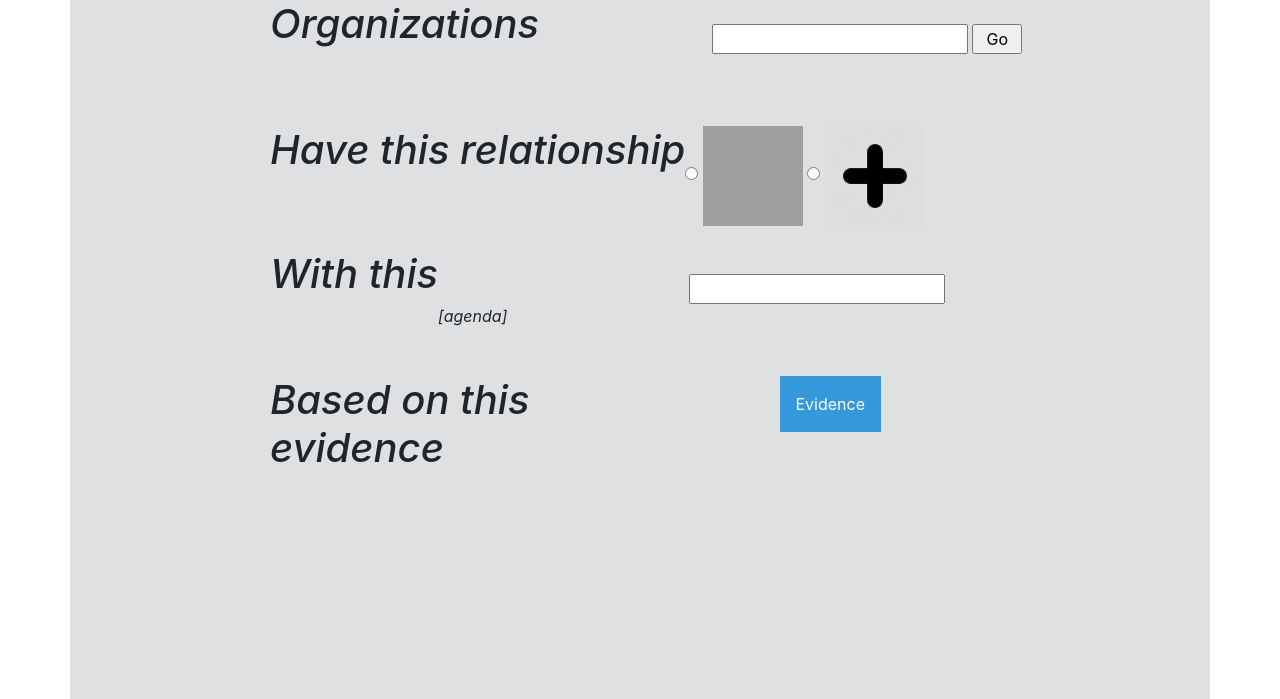
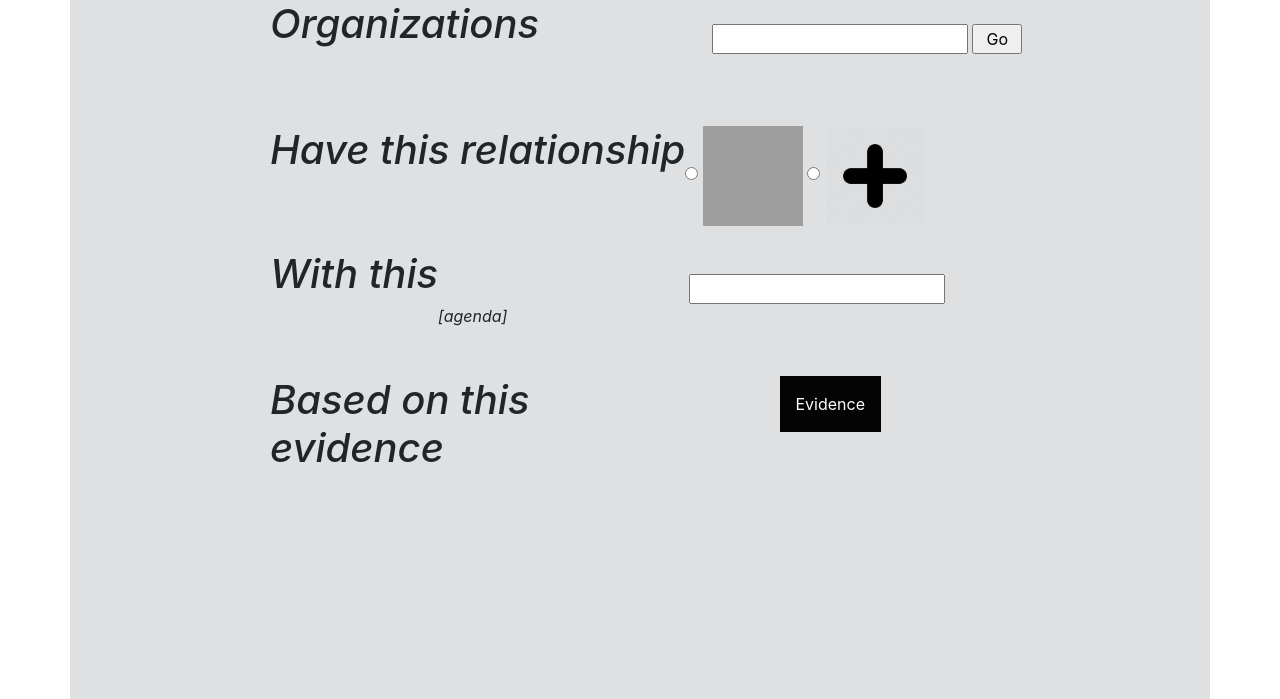
Before and after one commit to devesh15951/Web-Front-End-using-flask-, a Flask app: page / in a window 1280 px wide. Shown: the part 96-795 px from the top of the page. Run offline with Flask 2, Linux system fonts and the light colour scheme; some libraries are stand-ins or nearby versions; grey boxes are pictures that could not be loaded.

Commit message:
static - style.css update.

```diff
--- a/static/css/style.css
+++ b/static/css/style.css
@@ -41,7 +41,7 @@ input[type="radio"]:not(:checked){
 }
 
 .dropbtn {
-    background-color: #3498DB;
+    background-color: #040405;
     color: white;
     padding: 16px;
     font-size: 16px;
@@ -50,7 +50,7 @@ input[type="radio"]:not(:checked){
 }
 
 .dropbtn:hover, .dropbtn:focus {
-    background-color: #2980B9;
+    background-color: #040405;
 }
 
 .dropdown {
```
